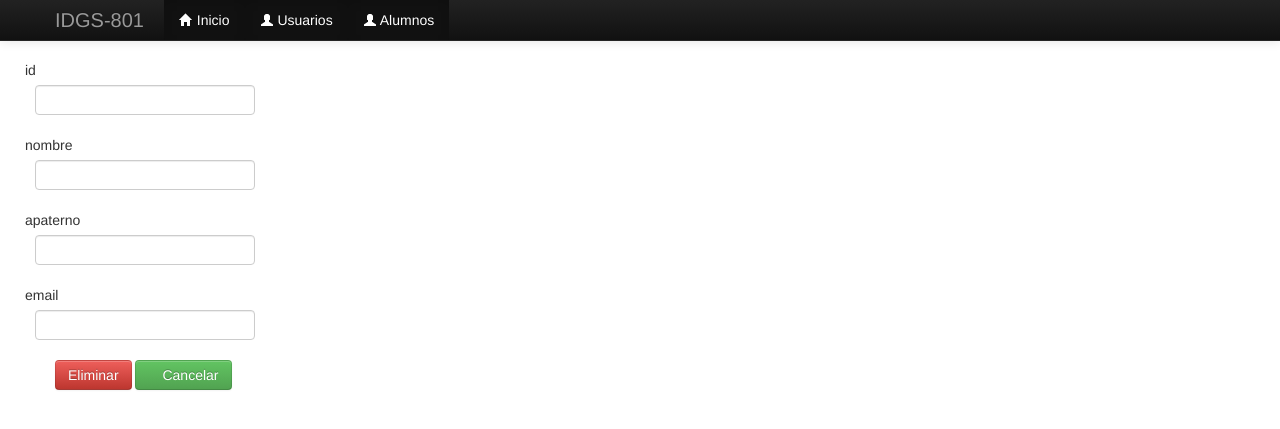
After one commit to IDGS801-21000381/Flask_BD, a Flask app: template templates/eliminar.html in a window 1280 px wide. The commit adds this page. Shown: the top 429 px of the page. Run offline with Flask 3, Linux system fonts and the light colour scheme; the template is opened without the code that fills it: values that come from a table or form of the project are taken from there, others are empty; some libraries are stand-ins or nearby versions.

Commit message:
"AEJA 04/03/2024 ELIMINAR Y MODIFICAR"

```diff
--- a/main.py
+++ b/main.py
@@ -1,5 +1,5 @@
 from flask import Flask,render_template,request
-from flask import flash
+from flask import flash, redirect, url_for
 from flask_wtf.csrf import CSRFProtect
 from config import DevelopmentConfig
 from flask import g
@@ -84,6 +84,52 @@ def ABCompleto():
 
      return render_template("ABC_Completo.html",alumno=alumno)
 
+@app.route('/eliminar',methods=['GET','POST'])
+def eliminar():
+     create_form=forms.UserForm2(request.form)
+     if request.method=='GET':
+        id=request.args.get('id')
+        # select *from alumnos where id== id
+        alum1 = db.session.query(Alumnos).filter(Alumnos.id==id).first()
+        create_form.id.data=request.args.get('id')
+        create_form.nombre.data=alum1.nombre
+        create_form.apaterno.data=alum1.apaterno
+        create_form.email.data=alum1.email
+
+     if request.method=='POST':
+        id=create_form.id.data
+        alum= Alumnos.query.get(id)
+        #delete from alumnos where id=id
+        db.session.delete(alum)
+        db.session.commit()
+        return redirect(url_for('ABCompleto'))
+     return render_template('eliminar.html',form=create_form)
+
+@app.route('/modificar',methods=['GET','POST'])
+def modificar():
+     create_form=forms.UserForm2(request.form)
+     if request.method=='GET':
+        id=request.args.get('id')
+        # select *from alumnos where id== id
+        alum1 = db.session.query(Alumnos).filter(Alumnos.id==id).first()
+        create_form.id.data=request.args.get('id')
+        create_form.nombre.data=alum1.nombre
+        create_form.apaterno.data=alum1.apaterno
+        create_form.email.data=alum1.email
+
+     if request.method=='POST':
+        id=create_form.id.data
+        alum1 = db.session.query(Alumnos).filter(Alumnos.id==id).first()
+        alum1.nombre=create_form.nombre.data
+        alum1.apaterno=create_form.apaterno.data
+        alum1.email=create_form.email.data
+        db.session.add(alum1)
+        db.session.commit()
+        return redirect(url_for('ABCompleto'))
+     return render_template('modificar.html',form=create_form)
+
+
+
 if __name__== "__main__":
     csrf.init_app(app)
     db.init_app(app)
--- a/templates/ABC_Completo.html
+++ b/templates/ABC_Completo.html
@@ -24,8 +24,8 @@
                     <td>{{alum.nombre}}</td>
                     <td>{{alum.apaterno}}</td>
                     <td>{{alum.email}}</td>
-                    <td><a href="eliminar.html?id={{alum.id}}" class="btn btn-danger">Eliminar</a></td>
-                    <td><a href="modificar.html?id={{alum.id}}" class="btn btn-warning">Modificar</a></td>
+                    <td><a href="eliminar?id={{alum.id}}" class="btn btn-danger">Eliminar</a></td>
+                    <td><a href="modificar?id={{alum.id}}" class="btn btn-warning">Modificar</a></td>
                 </tr>
                 {%endfor%}
             </tbody>
--- /dev/null
+++ b/templates/eliminar.html
@@ -0,0 +1,49 @@
+{% extends "layout2.html" %}
+
+{% block container %}
+
+{%from "_macros.html" import camposNuevos%}
+<div class="container">
+    <div clas="row">
+
+        <form name="sent" action="/eliminar" id="contactForm" method="POST">
+
+            <div class="row control-group">
+                <div class="form-group col-xs-12 float-label-form-group controls">
+                    {{ camposNuevos(form.id,class='form-control') }}
+
+                </div>
+            </div>
+
+            <div class="row control-group">
+                <div class="form-group col-xs-12 float-label-form-group controls">
+                    {{ camposNuevos(form.nombre,class='form-control') }}
+
+                </div>
+            </div>
+            <div class="row control-group">
+                <div class="form-group col-xs-12 float-label-form-group controls">
+                    {{ camposNuevos(form.apaterno,class='form-control') }}
+
+                </div>
+            </div>
+            <div class="row control-group">
+                <div class="form-group col-xs-12 float-label-form-group controls">
+                    {{ camposNuevos(form.email,class='form-control') }}
+
+                </div>
+            </div>
+
+            <input type="hidden" name="csrf_token"
+            value="{{ csrf_token() }}"/>
+
+            <input type="submit"  class="btn btn-danger" id="eliminar" name="eliminar"
+            value="Eliminar"/>
+            <a href="ABC_Completo" class="btn btn-success">
+                <i class="icon-undo icon-while"></i>Cancelar</a>
+
+        </form>
+
+    </div>
+</div>
+{% endblock %}
```
Also changed, not shown: templates/modificar.html (added, +47 -0 lines), 1 other file.
